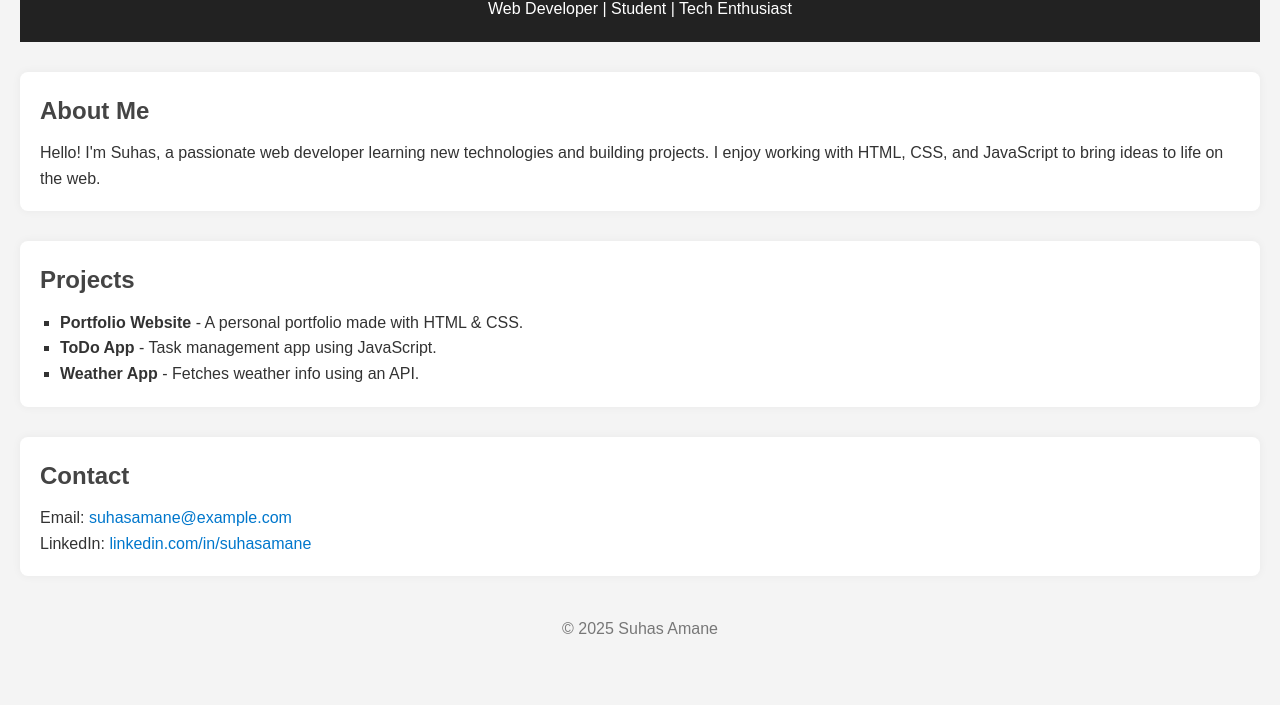
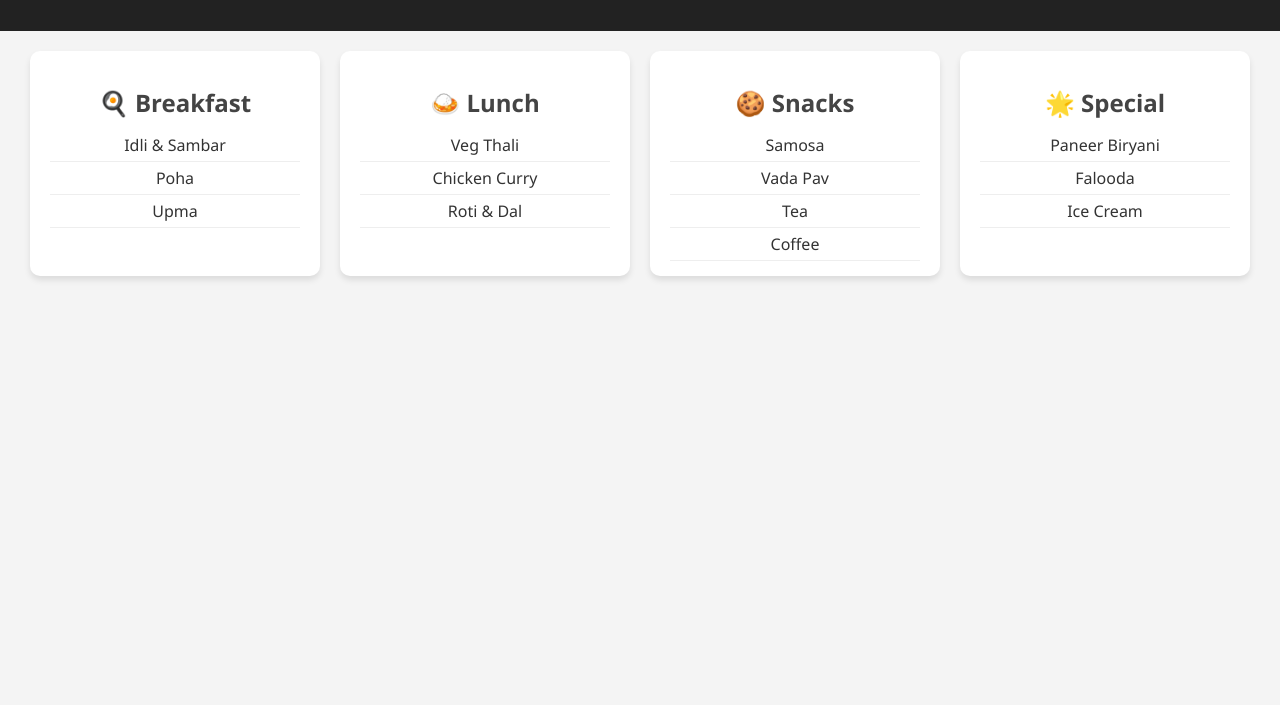
Before and after one commit to SuhasAmane1034/Demo-, a plain HTML site: page index.html in a window 1280 px wide. Shown: the part 95-800 px from the top of the page. Drawn offline with Linux system fonts and the light colour scheme.

Commit message:
first commit

```diff
--- a/index.html
+++ b/index.html
@@ -1,41 +1,36 @@
 <!DOCTYPE html>
 <html lang="en">
 <head>
-  <meta charset="UTF-8" />
-  <meta name="viewport" content="width=device-width, initial-scale=1.0"/>
-  <title>My Portfolio</title>
-  <link rel="stylesheet" href="style.css"/>
+  <meta charset="UTF-8">
+  <meta name="viewport" content="width=device-width, initial-scale=1">
+  <title>MIT Canteen Menu</title>
+  <link rel="stylesheet" href="style.css">
 </head>
 <body>
-
   <header>
-    <h1>Suhas Amane</h1>
-    <p>Web Developer | Student | Tech Enthusiast</p>
+    <h1>🍽️ MIT Canteen Menu</h1>
+    <p id="date"></p>
   </header>
 
-  <section class="about">
-    <h2>About Me</h2>
-    <p>Hello! I'm Suhas, a passionate web developer learning new technologies and building projects. I enjoy working with HTML, CSS, and JavaScript to bring ideas to life on the web.</p>
-  </section>
+  <main>
+    <div class="menu-category" id="breakfast">
+      <h2>🍳 Breakfast</h2>
+      <ul></ul>
+    </div>
+    <div class="menu-category" id="lunch">
+      <h2>🍛 Lunch</h2>
+      <ul></ul>
+    </div>
+    <div class="menu-category" id="snacks">
+      <h2>🍪 Snacks</h2>
+      <ul></ul>
+    </div>
+    <div class="menu-category" id="special">
+      <h2>🌟 Special</h2>
+      <ul></ul>
+    </div>
+  </main>
 
-  <section class="projects">
-    <h2>Projects</h2>
-    <ul>
-      <li><strong>Portfolio Website</strong> - A personal portfolio made with HTML & CSS.</li>
-      <li><strong>ToDo App</strong> - Task management app using JavaScript.</li>
-      <li><strong>Weather App</strong> - Fetches weather info using an API.</li>
-    </ul>
-  </section>
-
-  <section class="contact">
-    <h2>Contact</h2>
-    <p>Email: <a href="mailto:suhasamane@example.com">suhasamane@example.com</a></p>
-    <p>LinkedIn: <a href="https://linkedin.com/in/suhasamane" target="_blank">linkedin.com/in/suhasamane</a></p>
-  </section>
-
-  <footer>
-    <p>&copy; 2025 Suhas Amane</p>
-  </footer>
-
+  <script src="script.js"></script>
 </body>
 </html>
--- /dev/null
+++ b/script.js
@@ -0,0 +1,21 @@
+// Menu data (can be replaced with API or Google Sheet later)
+const menu = {
+  breakfast: ["Idli & Sambar", "Poha", "Upma"],
+  lunch: ["Veg Thali", "Chicken Curry", "Roti & Dal"],
+  snacks: ["Samosa", "Vada Pav", "Tea", "Coffee"],
+  special: ["Paneer Biryani", "Falooda", "Ice Cream"]
+};
+
+// Update date
+document.getElementById("date").innerText =
+  new Date().toLocaleDateString("en-IN", { weekday: "long", year: "numeric", month: "long", day: "numeric" });
+
+// Load menu items
+Object.keys(menu).forEach(category => {
+  const list = document.querySelector(`#${category} ul`);
+  menu[category].forEach(item => {
+    const li = document.createElement("li");
+    li.textContent = item;
+    list.appendChild(li);
+  });
+});
--- a/style.css
+++ b/style.css
@@ -1,54 +1,55 @@
-* {
+body {
+  font-family: 'Segoe UI', sans-serif;
   margin: 0;
   padding: 0;
-  box-sizing: border-box;
-}
-
-body {
-  font-family: 'Arial', sans-serif;
-  line-height: 1.6;
   background: #f4f4f4;
   color: #333;
-  padding: 20px;
+  text-align: center;
 }
 
 header {
-  text-align: center;
-  padding: 20px;
-  background-color: #222;
+  background: #222;
   color: white;
-  margin-bottom: 30px;
+  padding: 20px 10px;
 }
 
-section {
-  margin-bottom: 30px;
-  background: white;
-  padding: 20px;
-  border-radius: 8px;
-  box-shadow: 0 0 10px rgba(0,0,0,0.05);
+h1 {
+  margin: 0;
 }
 
-h2 {
+#date {
+  font-size: 1rem;
+  margin-top: 5px;
+}
+
+main {
+  display: flex;
+  flex-wrap: wrap;
+  justify-content: center;
+  padding: 20px;
+  gap: 20px;
+}
+
+.menu-category {
+  background: white;
+  border-radius: 10px;
+  padding: 15px 20px;
+  width: 250px;
+  box-shadow: 0 4px 6px rgba(0,0,0,0.1);
+}
+
+.menu-category h2 {
   margin-bottom: 10px;
   color: #444;
 }
 
-.projects ul {
-  list-style-type: square;
-  padding-left: 20px;
+.menu-category ul {
+  list-style-type: none;
+  padding: 0;
+  margin: 0;
 }
 
-a {
-  color: #0077cc;
-  text-decoration: none;
+.menu-category ul li {
+  padding: 5px 0;
+  border-bottom: 1px solid #eee;
 }
-
-a:hover {
-  text-decoration: underline;
-}
-
-footer {
-  text-align: center;
-  margin-top: 40px;
-  color: #777;
-}
```
